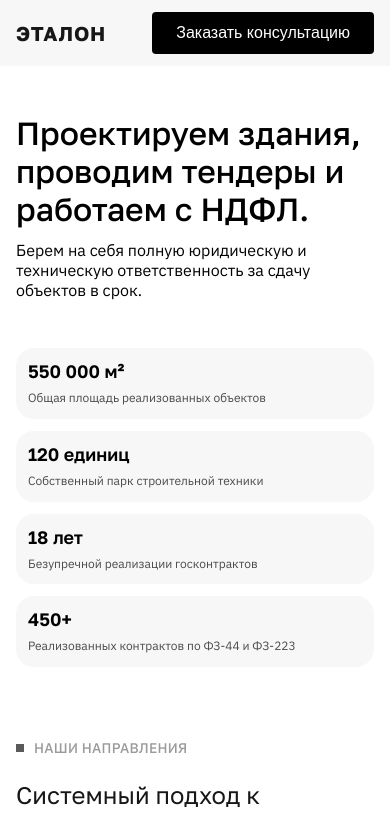
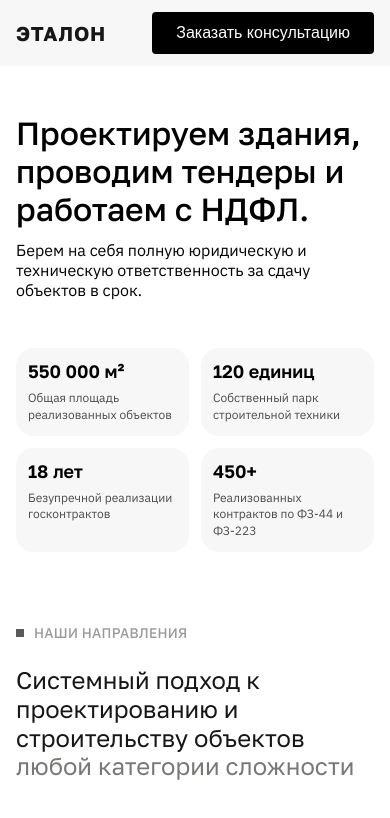
Before and after one commit to andrey-zinoviev-dev/etalon-tender, a Next.js app: page / in a window 390 px wide. Shown: the top 818 px of the page. Built offline with nearby package versions, Linux system fonts and the light colour scheme.

Commit message:
fixed footer and hero section list

```diff
--- a/src/components/Contacts/Contacts.module.css
+++ b/src/components/Contacts/Contacts.module.css
@@ -88,7 +88,7 @@
 
 @media screen and (max-width: 767px) {
     .contacts {
-        padding: 72px 0;
+        padding: 72px 0 0 0;
     }
 
     .contactsItem {
--- a/src/components/Footer/Footer.module.css
+++ b/src/components/Footer/Footer.module.css
@@ -49,6 +49,7 @@
     .footerTopWrapper {
         flex-direction: column;
         gap: 24px;
+        align-items: flex-start;
     }
 
     .footerInfo {
--- a/src/components/Hero/Hero.module.css
+++ b/src/components/Hero/Hero.module.css
@@ -152,7 +152,11 @@
   }
 
   .stats {
-    grid-template-columns: 1fr;
+    grid-template-columns: repeat(2, 1fr);
+  }
+
+  .statCard {
+    height: 100%;
   }
 }
 /* @media (max-width: 480px) {
```
